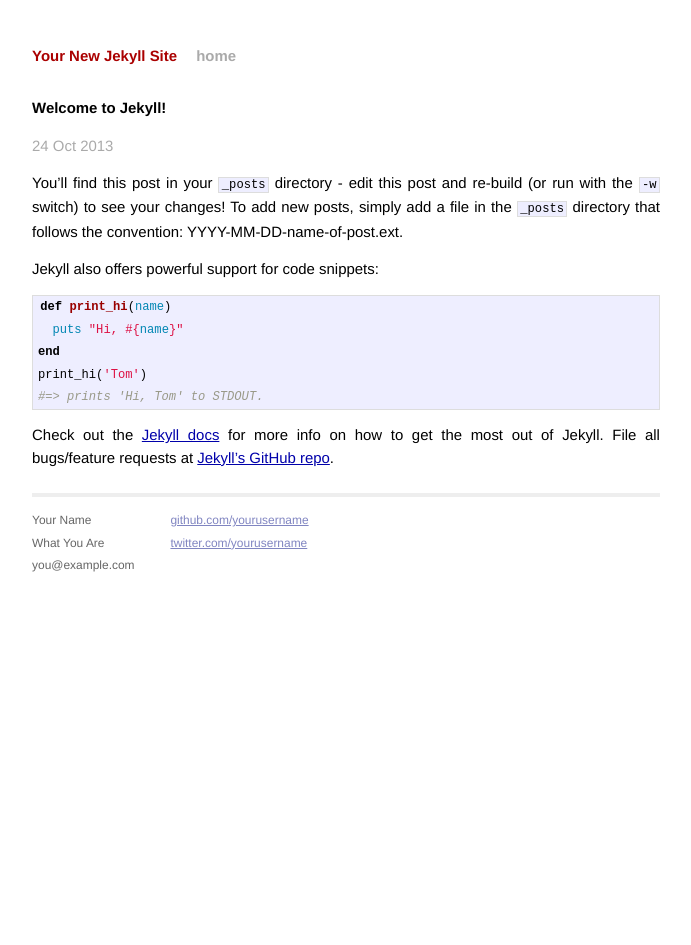
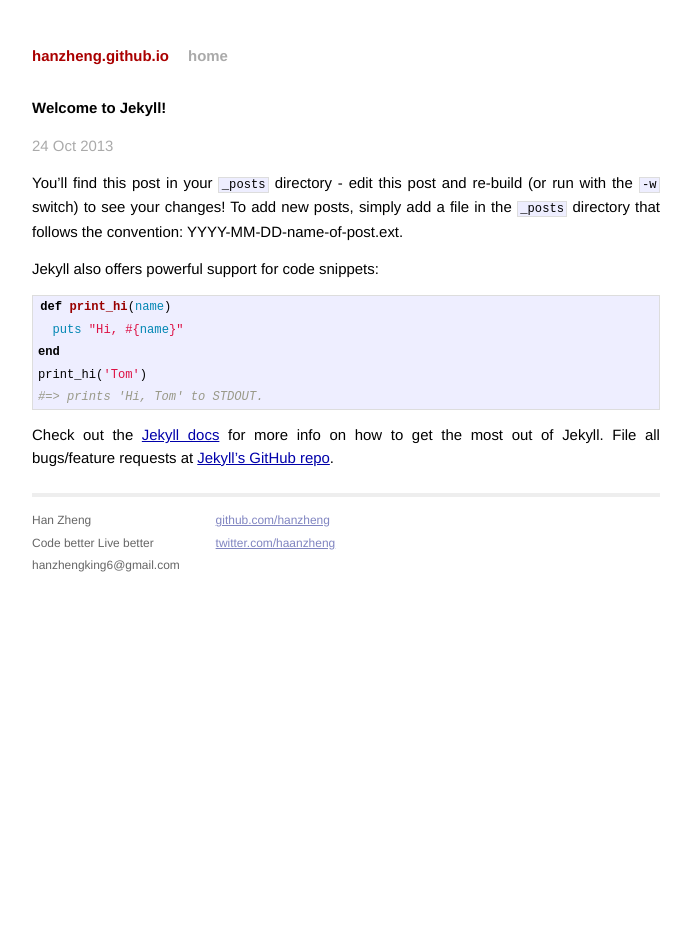
Before and after one commit to hanzheng/hanzheng.github.io, a Jekyll site: the page built from _posts/2013-10-24-welcome-to-jekyll.markdown, in a window 1280 px wide. Shown: the whole page, without its empty margins (294-985 px from the left). Built offline with Jekyll 4.4.1, drawn with Linux system fonts in a browser that asks for light colours; Markdown is read by kramdown in place of the engine named in the settings.

Commit message:
change my profile

```diff
--- a/_config.yml
+++ b/_config.yml
@@ -1,3 +1,5 @@
-name: Your New Jekyll Site
+name: hanzheng.github.io
 markdown: redcarpet
 pygments: true
+safe: true
+lsi: false
--- a/_layouts/default.html
+++ b/_layouts/default.html
@@ -26,15 +26,15 @@
           <div class="footer">
             <div class="contact">
               <p>
-                Your Name<br />
-                What You Are<br />
-                you@example.com
+                Han Zheng<br />
+                Code better Live better<br />
+                hanzhengking6@gmail.com
               </p>
             </div>
             <div class="contact">
               <p>
-                <a href="https://github.com/yourusername">github.com/yourusername</a><br />
-                <a href="https://twitter.com/yourusername">twitter.com/yourusername</a><br />
+                <a href="https://github.com/hanzheng">github.com/hanzheng</a><br />
+                <a href="https://twitter.com/haanzheng">twitter.com/haanzheng</a><br />
               </p>
             </div>
           </div>
--- a/index.html
+++ b/index.html
@@ -1,6 +1,6 @@
 ---
 layout: default
-title: Your New Jekyll Site
+title: Far
 ---
 
 <div id="home">
```
Also changed, not shown: 1 other file.
